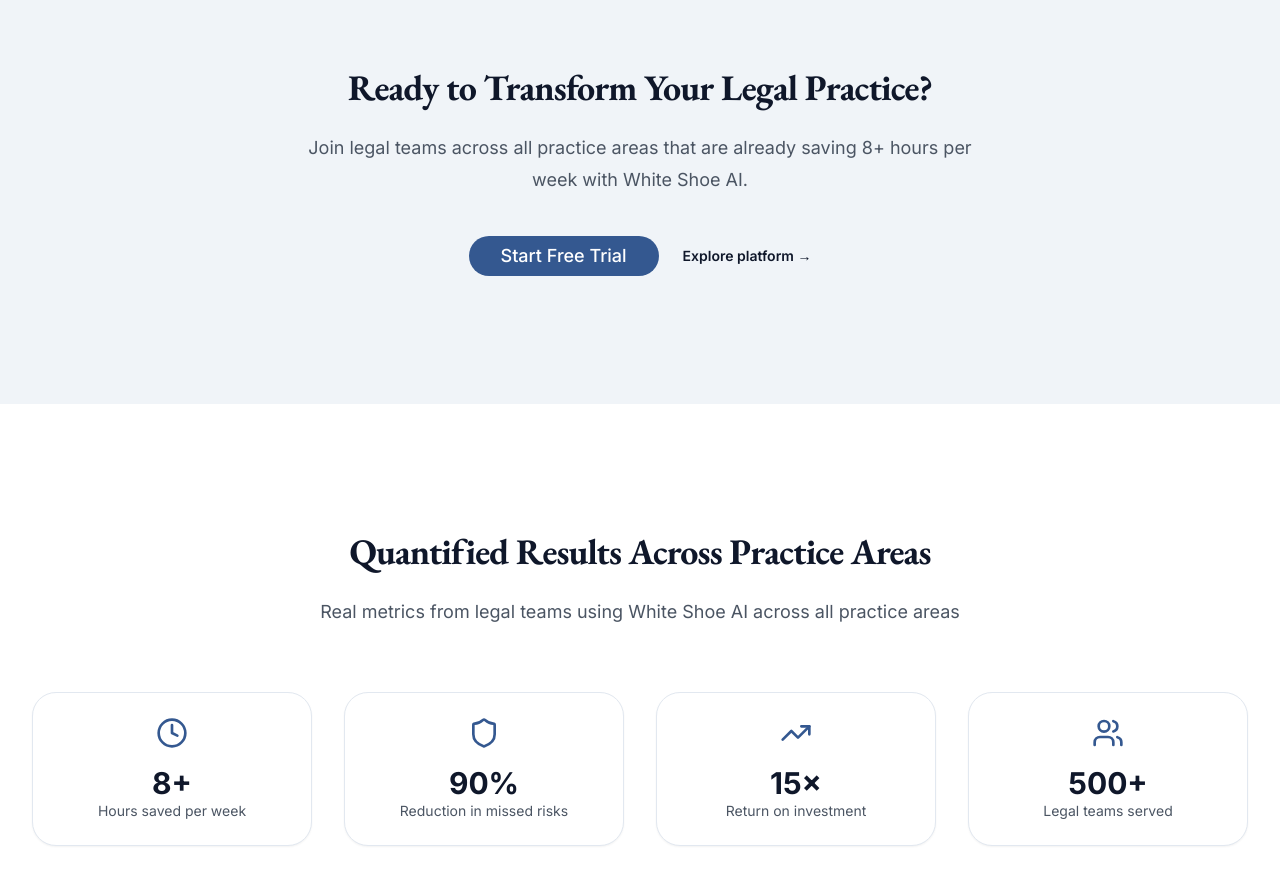
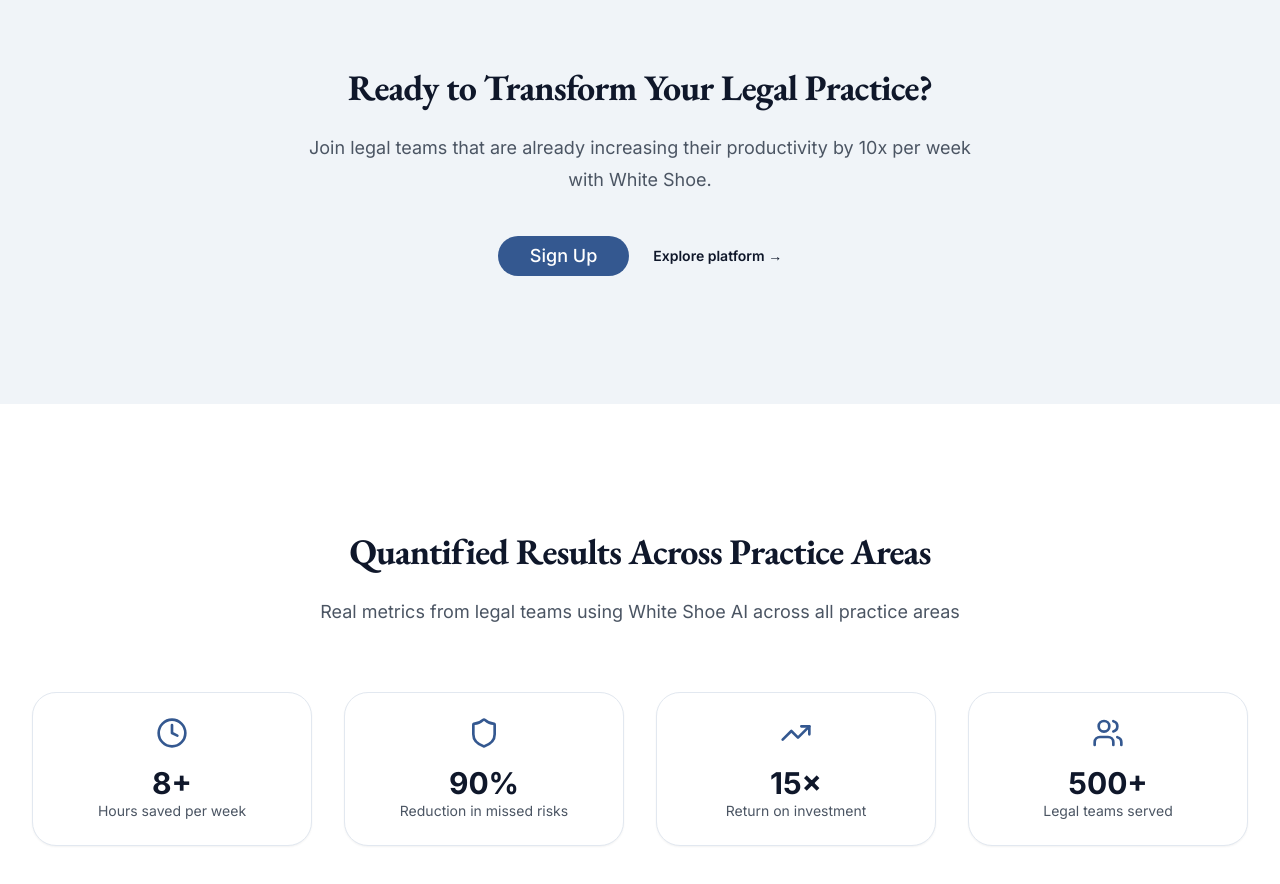
Before and after one commit to ab-boersma/ai-productivity-launch, a React (Vite) app: page /practice-areas in a window 1280 px wide. Shown: the part 6180-7064 px from the top of the page. Built offline with nearby package versions, Linux system fonts and the light colour scheme.

Commit message:
Refactor HeroSection subtitle and button
Update the HeroSection subtitle and button text based on user request.

```diff
--- a/src/pages/UseCases.tsx
+++ b/src/pages/UseCases.tsx
@@ -700,18 +700,12 @@ export default function UseCases() {
               Ready to Transform Your {selectedPracticeArea === "All Practice Areas" ? "Legal Practice" : selectedPracticeArea}?
             </h2>
             <p className="mt-6 text-lg leading-8 text-gray-600">
-              {selectedPracticeArea === "All Practice Areas"
-                ? "Join legal teams across all practice areas that are already saving 8+ hours per week with White Shoe AI."
-                : `See how our specialized AI associates transform ${selectedPracticeArea} workflows for legal teams like yours.`
-              }
+              Join legal teams that are already increasing their productivity by 10x per week with White Shoe.
             </p>
             <div className="mt-10 flex items-center justify-center gap-x-6">
               <Link to="/contact">
                 <Button className="bg-slate-docket hover:bg-slate-docket/90 text-pure-white px-8 py-3 text-lg btn-ripple">
-                  {selectedPracticeArea === "All Practice Areas"
-                    ? "Start Free Trial"
-                    : `Get ${selectedPracticeArea} Demo`
-                  }
+                  Sign Up
                 </Button>
               </Link>
               <Link to="/platform" className="text-sm font-semibold leading-6 text-midnight-brief hover:text-slate-docket transition-colors">
```
